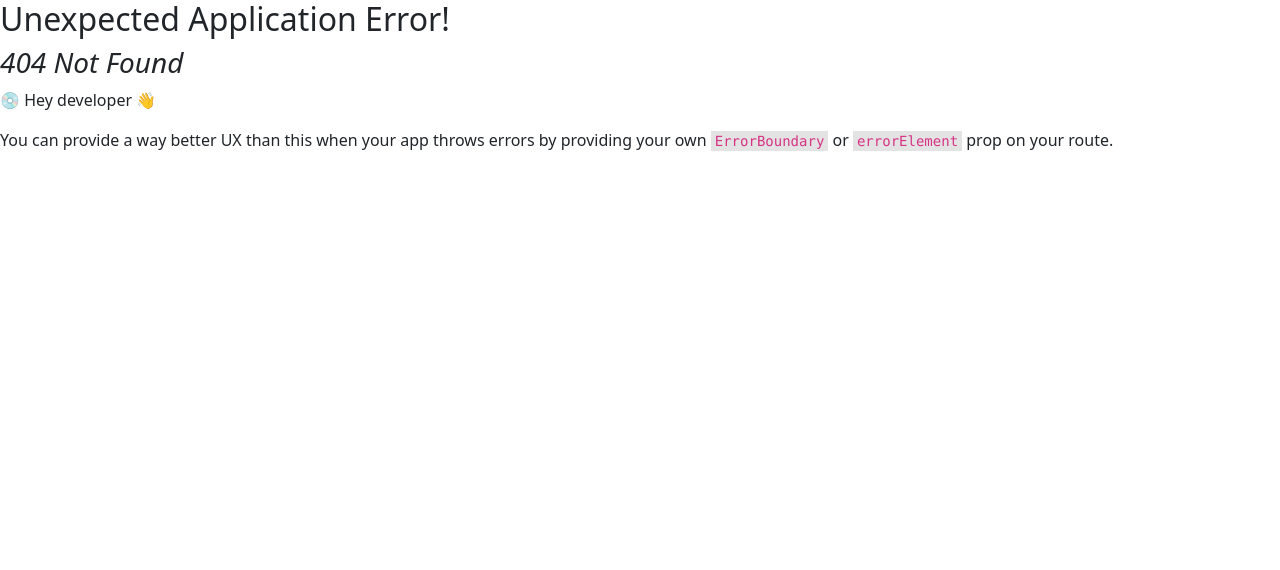
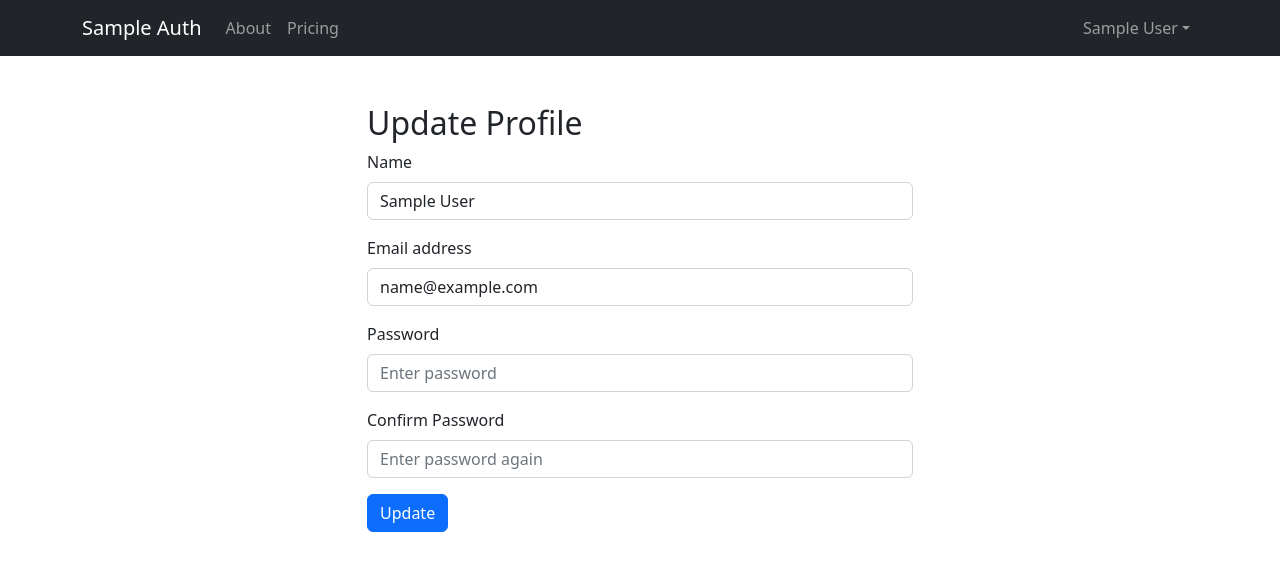
Before and after one commit to Jahid1604091/MERN_AUTH_DEMO, a React (Vite) app in the folder client/: page /profile/edit in a window 1280 px wide. Before the commit this address had no page. Shown: the top 570 px of the page. Built offline with nearby package versions, Linux system fonts and the light colour scheme; sample sign-in values are in the browser's storage.

Commit message:
Update and view profile

```diff
--- a/client/src/components/Header.jsx
+++ b/client/src/components/Header.jsx
@@ -5,7 +5,7 @@ import NavDropdown from 'react-bootstrap/NavDropdown';
 import { useDispatch, useSelector } from 'react-redux';
 import { useLogoutMutation } from '../slices/userApiSlice';
 import { logout } from '../slices/authSlice';
-import { useNavigate } from 'react-router-dom';
+import { Link, useNavigate } from 'react-router-dom';
 
 function Header() {
   const {userInfo} = useSelector(state=>state.auth);
@@ -39,7 +39,9 @@ function Header() {
             {
               userInfo ?
               <NavDropdown title={userInfo?.name} id="collasible-nav-dropdown">
-              <NavDropdown.Item href="/profile">Profile</NavDropdown.Item>
+              <NavDropdown.Item>
+                <Link to='/profile'>Profile</Link>
+              </NavDropdown.Item>
               <NavDropdown.Divider />
               <NavDropdown.Item onClick={logoutHandler}>
                 Logout
--- a/client/src/main.jsx
+++ b/client/src/main.jsx
@@ -15,6 +15,7 @@ import Login from "./pages/Login.jsx";
 import Register from "./pages/Register.jsx";
 import Profile from "./pages/Profile.jsx";
 import PrivateRoute from "./components/PrivateRoute.jsx";
+import UpdateProfile from "./pages/UpdateProfile.jsx";
 
 const router = createBrowserRouter(
   createRoutesFromElements(
@@ -24,6 +25,7 @@ const router = createBrowserRouter(
       <Route index path="/register" element={<Register />} />
       <Route path="" element={<PrivateRoute />}>
         <Route index path="/profile" element={<Profile />} />
+        <Route index path="/profile/edit" element={<UpdateProfile />} />
       </Route>
     </Route>
   )
--- a/client/src/pages/Profile.jsx
+++ b/client/src/pages/Profile.jsx
@@ -1,7 +1,31 @@
 import React from 'react'
+import { Card, ListGroup } from 'react-bootstrap'
+import FormContainer from '../components/FormContainer'
+import { useSelector } from 'react-redux'
+import { Link } from 'react-router-dom';
 
 export default function Profile() {
+  const {userInfo:{name,email}} = useSelector(state=>state.auth);
+
   return (
-    <div>Profile</div>
+    <FormContainer>
+       <Card>
+      <Card.Img variant="top" src="https://images.pexels.com/photos/4560086/pexels-photo-4560086.jpeg?auto=compress&cs=tinysrgb&w=1260&h=500&dpr=1" />
+      <Card.Body>
+        <Card.Title><h2>{name}</h2></Card.Title>
+        <Card.Text>
+          Some quick example text to build on the card title and make up the
+          bulk of the card's content.
+        </Card.Text>
+      </Card.Body>
+      <ListGroup className="list-group-flush">
+        <ListGroup.Item>{email}</ListGroup.Item>
+      </ListGroup>
+      <Card.Body>
+        <Link to="/profile/edit">Edit Profile</Link> |
+        <Link to="/profile">Delete Profile</Link>
+      </Card.Body>
+    </Card>
+    </FormContainer>
   )
 }
--- /dev/null
+++ b/client/src/pages/UpdateProfile.jsx
@@ -0,0 +1,111 @@
+import Button from "react-bootstrap/Button";
+import Form from "react-bootstrap/Form";
+import FormContainer from "../components/FormContainer";
+import { useEffect, useState } from "react";
+import { Spinner } from "react-bootstrap";
+import { useUpdateProfileMutation } from "../slices/userApiSlice";
+import { setCredentials } from "../slices/authSlice";
+import { useDispatch, useSelector } from "react-redux";
+
+function UpdateProfile() {
+  const [email, setEmail] = useState("");
+  const [name, setName] = useState("");
+  const [password, setPassword] = useState("");
+  const [confirmPassword, setConfirmPassword] = useState("");
+  const dispatch = useDispatch();
+
+  const {userInfo} = useSelector(state=>state.auth);
+
+  useEffect(()=>{
+      setName(userInfo?.name)
+      setEmail(userInfo?.email)
+  },[userInfo]);
+
+  const [updateProfile,{isLoading}] = useUpdateProfileMutation();
+
+  const handleSubmit = async(e) =>{
+    e.preventDefault();
+    if(password !== confirmPassword){
+        console.log(`Password doesn't match`);
+    }
+    else{
+
+        try {
+            const res = await updateProfile({_id:userInfo?._id,name,email,password}).unwrap();
+            dispatch(setCredentials({...res.data}));
+
+        } catch (error) {
+            console.log(error?.data?.message || error.error);
+        }
+    }
+    setPassword('');
+    setConfirmPassword('');
+}
+  return (
+    <FormContainer>
+        <h2>Update Profile</h2>
+      <Form onSubmit={handleSubmit}>
+        <Form.Group className="mb-3">
+          <Form.Label>Name</Form.Label>
+          <Form.Control
+            type="text"
+            placeholder="Enter name"
+            value={name}
+            onChange={(e) => setName(e.target.value)}
+          />
+        </Form.Group>
+
+        <Form.Group className="mb-3">
+          <Form.Label>Email address</Form.Label>
+          <Form.Control
+            type="email"
+            placeholder="Enter email"
+            value={email}
+            onChange={(e) => setEmail(e.target.value)}
+          />
+        </Form.Group>
+
+        <Form.Group className="mb-3">
+          <Form.Label>Password</Form.Label>
+          <Form.Control
+          autoComplete="off"
+            type="password"
+            placeholder="Enter password"
+            value={password}
+            onChange={(e) => setPassword(e.target.value)}
+          />
+        </Form.Group>
+
+        <Form.Group className="mb-3">
+          <Form.Label>Confirm Password</Form.Label>
+          <Form.Control
+            type="password"
+            placeholder="Enter password again"
+            value={confirmPassword}
+            onChange={(e) => setConfirmPassword(e.target.value)}
+          />
+        </Form.Group>
+
+        {
+        isLoading ? <Button variant="primary" disabled>
+        <Spinner
+          as="span"
+          animation="grow"
+          size="sm"
+          role="status"
+          aria-hidden="true"
+        />
+        Updating...
+      </Button> :
+       <Button variant="primary" type="submit">
+       Update
+     </Button>
+    }
+      </Form>
+
+
+    </FormContainer>
+  );
+}
+
+export default UpdateProfile;
--- a/client/src/slices/userApiSlice.js
+++ b/client/src/slices/userApiSlice.js
@@ -1,5 +1,5 @@
 import { apiSlice } from "./apiSlice";
-const URL = 'api/users';
+const URL = '/api/users';
 
 export const userApiSlice = apiSlice.injectEndpoints({
     endpoints:(builder)=>({
@@ -19,6 +19,14 @@ export const userApiSlice = apiSlice.injectEndpoints({
             })
         }),
 
+        updateProfile:builder.mutation({
+            query:(data)=>({
+                url:`${URL}/profile`,
+                method:'PUT',
+                body:data
+            })
+        }),
+
         logout:builder.mutation({
             query:()=>({
                 url:`${URL}/logout`,
@@ -29,4 +37,4 @@ export const userApiSlice = apiSlice.injectEndpoints({
     })
 });
 
-export const {useLoginMutation, useRegisterMutation,useLogoutMutation} = userApiSlice;
+export const {useLoginMutation, useRegisterMutation,useUpdateProfileMutation,useLogoutMutation} = userApiSlice;
```
